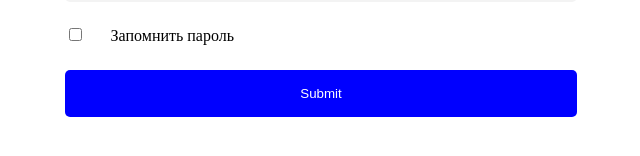
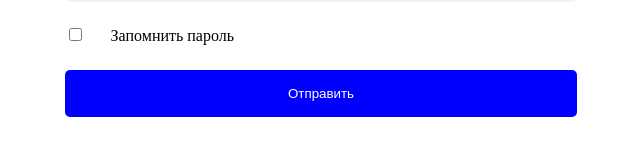
Before and after one commit to Turan141/userLoginAppTest, a React (Create React App) app: page /login in a window 1280 px wide. Before the commit this address led to /. Shown: the part 260-416 px from the top of the page, without its empty margins (327-967 px from the left). Built offline with nearby package versions, Linux system fonts and the light colour scheme; no server answers.

Commit message:
editd app.tsx already done the app, some minor imrovements left

```diff
--- a/src/App.tsx
+++ b/src/App.tsx
@@ -1,10 +1,11 @@
 import React, { FC, useEffect, useState } from "react";
 import {
-  BrowserRouter as Router,
-  Switch,
+  BrowserRouter,
   Route,
   Routes,
-  useNavigate
+  useNavigate,
+  Link,
+  Navigate
 } from "react-router-dom";
 
 import { useForm, SubmitHandler } from "react-hook-form";
@@ -61,7 +62,12 @@ const RememberCheckBox = styled.input`
   margin-top: 5%;
 `;
 
-const ConfirmInput = styled.input`
+const ConfirmButton = styled.button`
+  &:hover {
+    cursor: pointer;
+    background-color: red;
+    transition: 0.5s ease;
+  }
   background-color: blue;
   border: none;
   width: 100%;
@@ -69,6 +75,7 @@ const ConfirmInput = styled.input`
   padding-bottom: 2vh;
   border-radius: 5px;
   color: white;
+  transition: 0.5s ease;
   margin-top: 5%;
 `;
 
@@ -87,17 +94,33 @@ type Inputs = {
   password: string;
 };
 
-const Userprofile: FC = () => {
+export const Userprofile: FC = () => {
+  const navigate = useNavigate();
+
+  const checkLogin = () => {
+    const local: boolean = Boolean(localStorage.getItem("isLoggedIn"));
+    if (!local) {
+      navigate("/login");
+    }
+  };
+
+  useEffect(() => {
+    checkLogin();
+  }, []);
+
+  const logOutHandler = () => {
+    localStorage.setItem("isLoggedIn", "falses");
+    checkLogin();
+  };
   return (
     <>
-      <h1>pofile</h1>
+      <h1>profile</h1>
+      <ConfirmButton onClick={logOutHandler}>Выйти</ConfirmButton>
     </>
   );
 };
 
-// App
-
-export default function App(): JSX.Element {
+export const LoginWindow: FC = () => {
   // useFormHook
   const {
     register,
@@ -105,21 +128,17 @@ export default function App(): JSX.Element {
     formState: { errors }
   } = useForm<Inputs>();
 
-  const navigate = useNavigate();
-
   //I could use Redux RTK + Query for this, but they were not in must-have-stack for this project
   // Preferred to stick to useState hooks
   const [logPassFromAxios, setLogPass] = useState(null);
   const [showError, setShowError] = useState(false);
   const [isFetching, setFetching] = useState(false);
-  const [isLogged, setLogged] = useState(false);
+
+  const navigate = useNavigate();
 
   // get valid log and pass from server
+
   useEffect(() => {
-    // (function getState() {
-    //   let state = localStorage.getItem("isLoggedIn");
-    //   setLogged(Boolean(state));
-    // })();
     axios
       .get(`https://api.jsonbin.io/b/624e8b815912290c00f61a41`)
       .then((res) => {
@@ -130,11 +149,16 @@ export default function App(): JSX.Element {
       });
   }, []);
 
+  const checkLogin = () => {
+    const local: boolean = Boolean(localStorage.getItem("isLoggedIn"));
+    if (local) {
+      navigate("/profile");
+    }
+  };
+
   useEffect(() => {
-    if (isLogged) {
-      navigate("/userprofile");
-    } else navigate("/");
-  }, [isLogged]);
+    checkLogin();
+  }, []);
 
   //check if users log and pass matches valid log/pass from server
   const onSubmit: SubmitHandler<Inputs> = (data) => {
@@ -146,8 +170,9 @@ export default function App(): JSX.Element {
         data.password === logPassFromAxios.password
       ) {
         setShowError(false);
-        setLogged(true);
         localStorage.setItem("isLoggedIn", "true");
+        setFetching(false);
+        checkLogin();
       } else {
         setShowError(true);
         setFetching(false);
@@ -187,17 +212,35 @@ export default function App(): JSX.Element {
           <RememberCheckBox type="checkbox" />
           <span style={{ marginLeft: "5%" }}>Запомнить пароль</span>
         </RememberMeDiv>
-        <ConfirmInput
+        <ConfirmButton
           // for some reason i forced to use inline style
           style={isFetching ? { backgroundColor: "gray" } : {}}
           disabled={isFetching}
           type="submit"
-        />
+        >
+          Отправить
+        </ConfirmButton>
       </Form>
-      <Routes>
+      {/* <Routes>
         <Route path="/userprofile" element={<Userprofile />} />
-        {/* <Route path="/" element={<App />} /> */}
-      </Routes>
+        <Route path="/login" element={<LoginWindow />} />
+      </Routes> */}
     </Section>
   );
+};
+
+// App
+
+export function App(): JSX.Element {
+  const navigate = useNavigate();
+
+  useEffect(() => {
+    navigate("/login");
+  }, []);
+
+  return (
+    <>
+      <h1>Main App</h1>
+    </>
+  );
 }
--- a/src/index.tsx
+++ b/src/index.tsx
@@ -1,8 +1,8 @@
 import { StrictMode } from "react";
-import { BrowserRouter } from "react-router-dom";
+import { BrowserRouter, Route, Routes } from "react-router-dom";
 import * as ReactDOMClient from "react-dom/client";
 
-import App from "./App";
+import { App, Userprofile, LoginWindow } from "./App";
 
 const rootElement = document.getElementById("root");
 const root = ReactDOMClient.createRoot(rootElement);
@@ -10,7 +10,11 @@ const root = ReactDOMClient.createRoot(rootElement);
 root.render(
   <StrictMode>
     <BrowserRouter>
-      <App />
+      <Routes>
+        <Route path="/" element={<App />} />
+        <Route path="profile" element={<Userprofile />} />
+        <Route path="login" element={<LoginWindow />} />
+      </Routes>
     </BrowserRouter>
   </StrictMode>
 );
```
